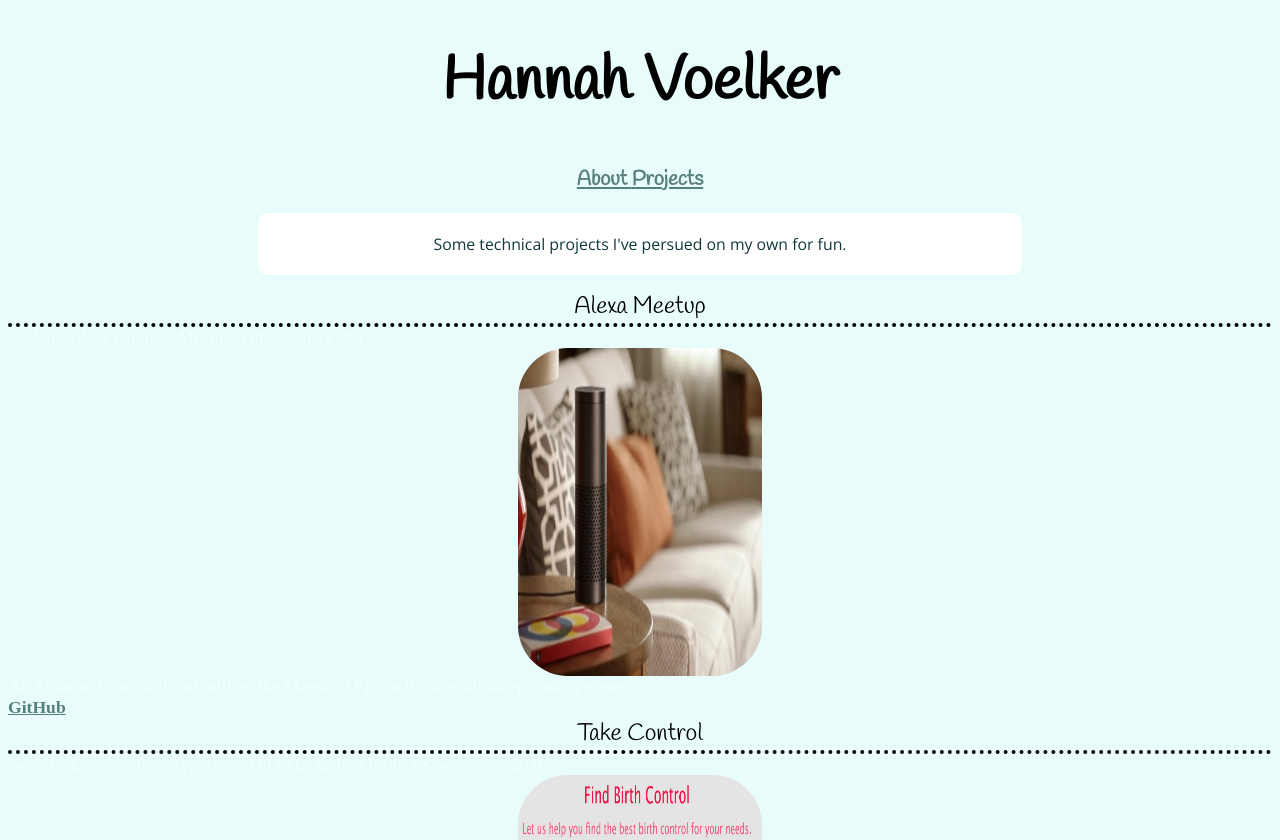
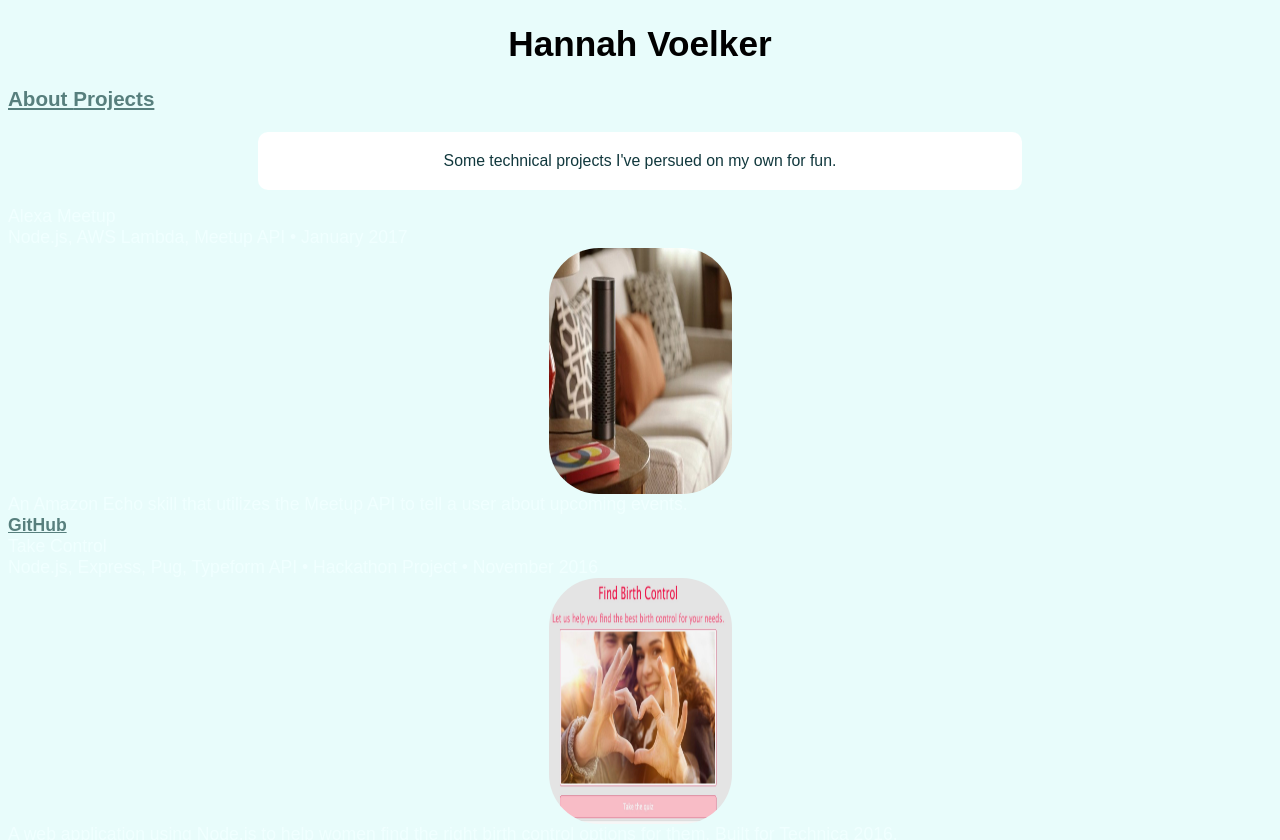
Before and after one commit to hannahvoelker/hannahvoelker.github.io, a plain HTML site: page projects.html in a window 1280 px wide. Shown: the top 840 px of the page. Drawn offline with nearby package versions, Linux system fonts and the light colour scheme.

Commit message:
new font

```diff
--- a/style.css
+++ b/style.css
@@ -2,19 +2,25 @@ body {
     background-color: #e8fcfb;
     color: azure;
     font-size: 1.1em;
+    font-family: 'Quicksand', sans-serif;
 }
 h1 {
     color: black;
-    font-family: 'Handlee', cursive;
+    font-family: 'Quicksand', sans-serif;
     text-align: center;
-    font-size: 3.5em;
+    font-size: 2em;
+
 }
 img {
-    width:244px;
-    height:328px;
+    width:183px;
+    height:246px;
     display: block;
     margin: auto;
     border-radius: 50px;
+
+}
+.front {
+    display: inline;
 }
 .github {
     display: inline;
@@ -26,15 +32,17 @@ img {
     display: inline;
 }
 
-h3 {
+
+h2 {
     text-align: center;
     color: #3cc4d1;
-    font-family: 'Handlee', cursive;
+    font-size: 2.6em;
+
 }
 
 p {
     font-size: 0.9em;
-    font-family: 'Open Sans', sans-serif;
+
     color: #11383d;
     padding:20px;
     background-color: white;
@@ -48,28 +56,21 @@ p {
     background-color: white;
     color: #11383d;
     padding-top:0px;
-    font-family: 'Open Sans', sans-serif;
+
 }
 
 h4 {
     font-size: 1.1em;
     text-align: center;
     color: #1c5e60;
-    font-family: 'Handlee', cursive;
+
 }
 h2 {
     text-align: center;
     color: #1c5e60;
-    font-family: 'Handlee', cursive;
+
 }
-.header {
 
-    border-bottom: 4px dotted black;
-    font-size: 1.35em;
-    font-family: 'Handlee', cursive;
-    text-align: center;
-    color: black;
-}
 
 ul {
      list-style-position: inside;
```
Also changed, not shown: index.html (+7 -5 lines).
